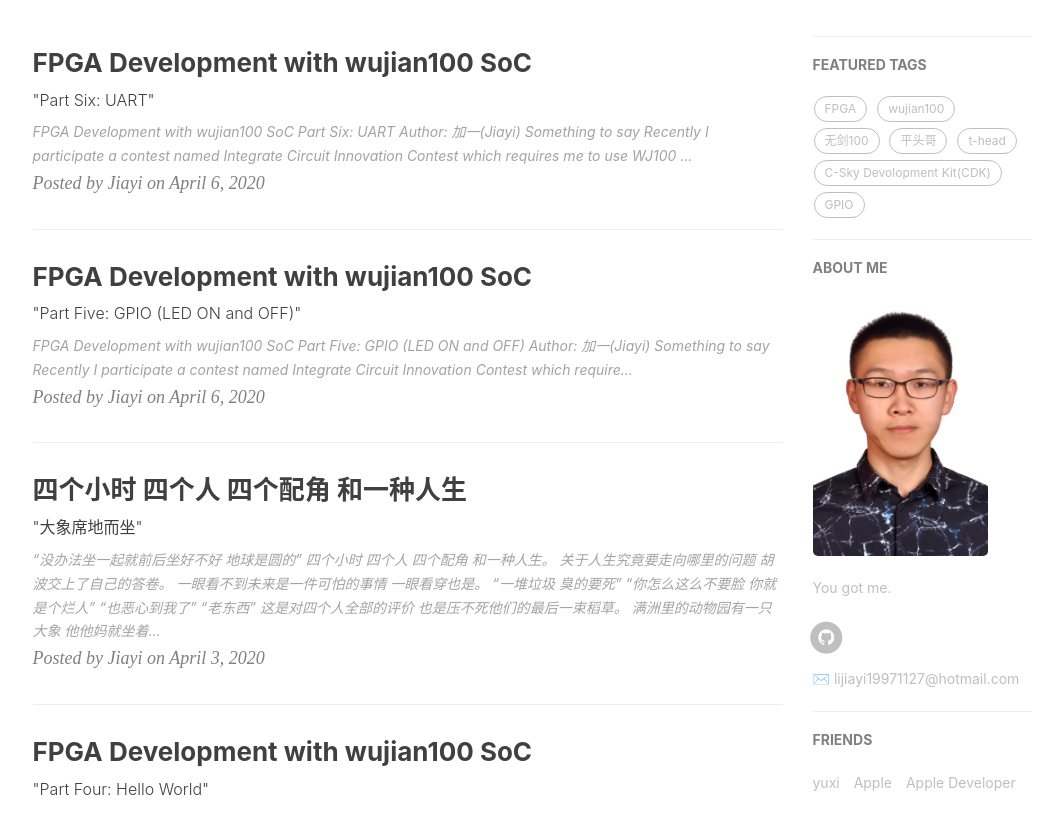
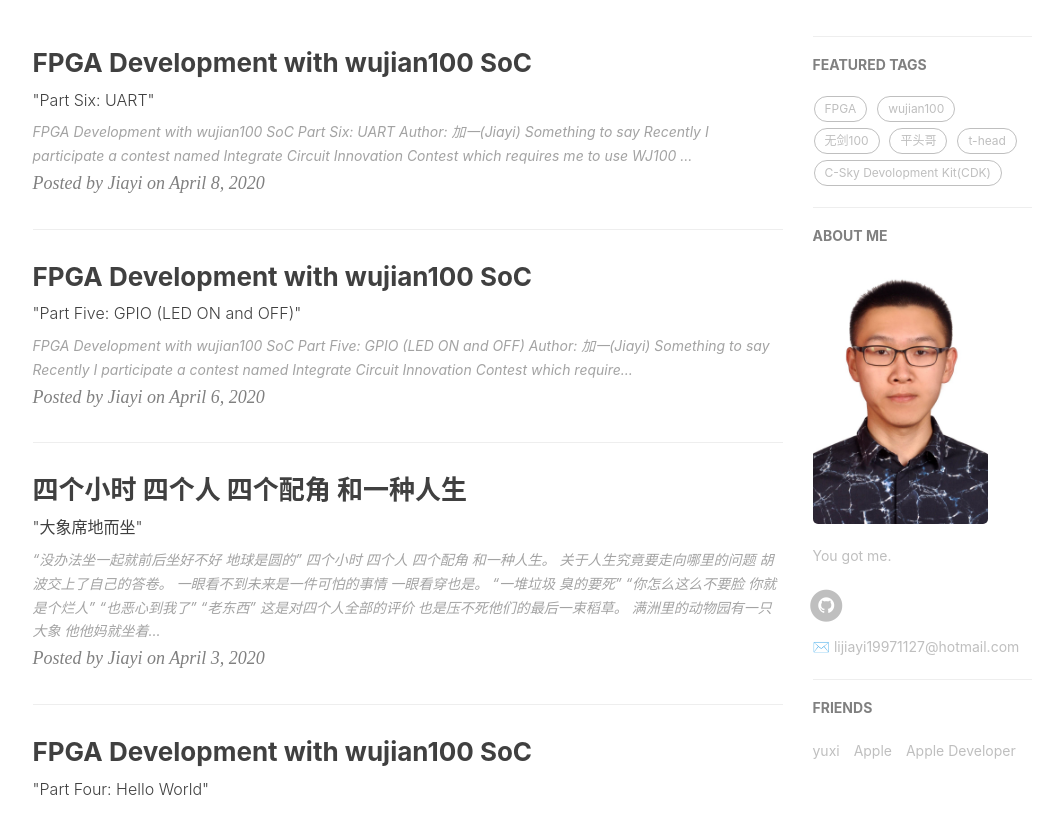
Before and after one commit to jiayixxx/jiayixxx.github.io, a Jekyll site: the page built from index.html, in a window 1280 px wide and 900 px high, scrolled down 335 px, cut to the strip 87-900 px from the top of the window. Shown: the whole strip, without its empty margins (135-1198 px from the left). Built offline with Jekyll 4.4.1, drawn with Linux system fonts in a browser that asks for light colours; nearby versions of some CDN libraries; the list of posts is cut into pages by our own code; comment, search, counter and statistics services are not loaded.

```diff
--- a/_posts/2020-04-08-FPGA Development with WJ100 SoC.md
+++ b/_posts/2020-04-08-FPGA Development with WJ100 SoC.md
@@ -13,7 +13,7 @@ tags:
     - 平头哥
     - t-head
     - C-Sky Devolopment Kit(CDK)
-    - GPIO
+    - UART
 ---
 
 ## FPGA Development with wujian100 SoC
```
Also changed, not shown: other parts of _posts/2020-04-08-FPGA Development with WJ100 SoC.md (+1 -1 lines).
